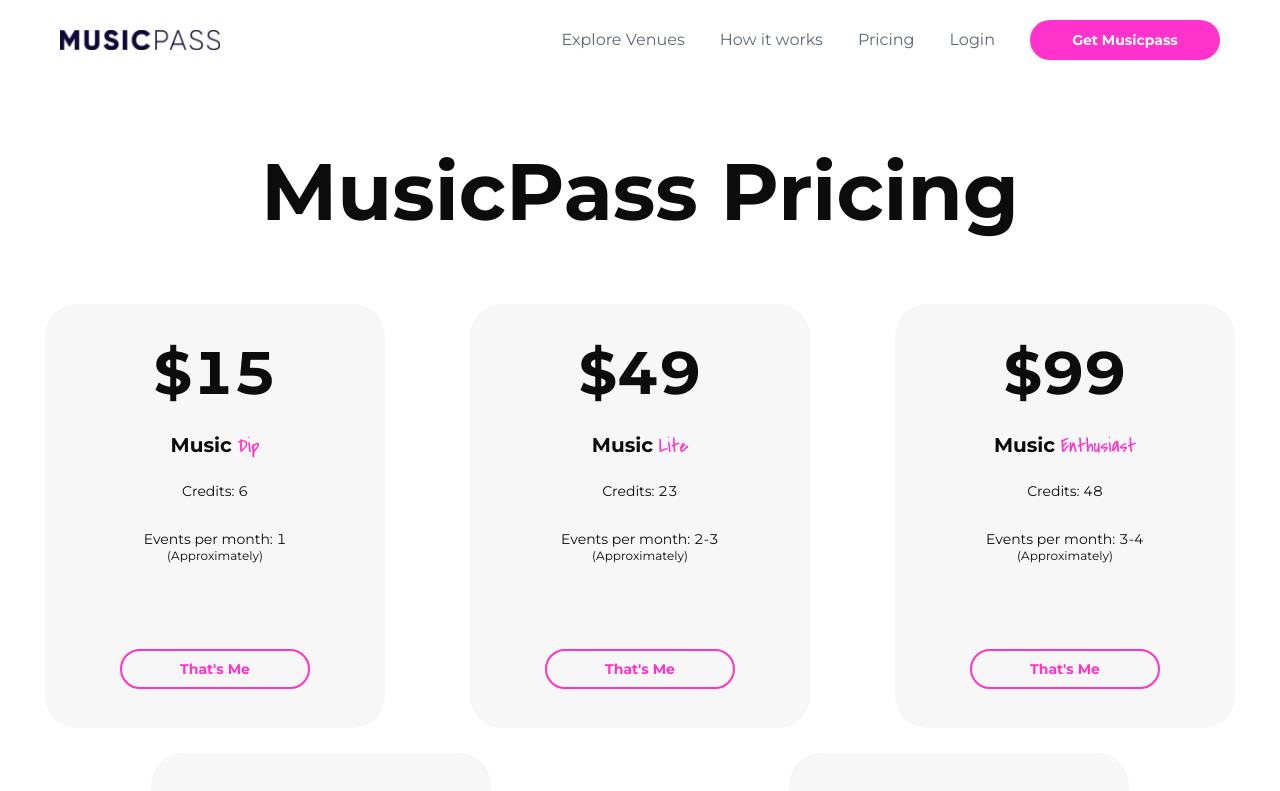
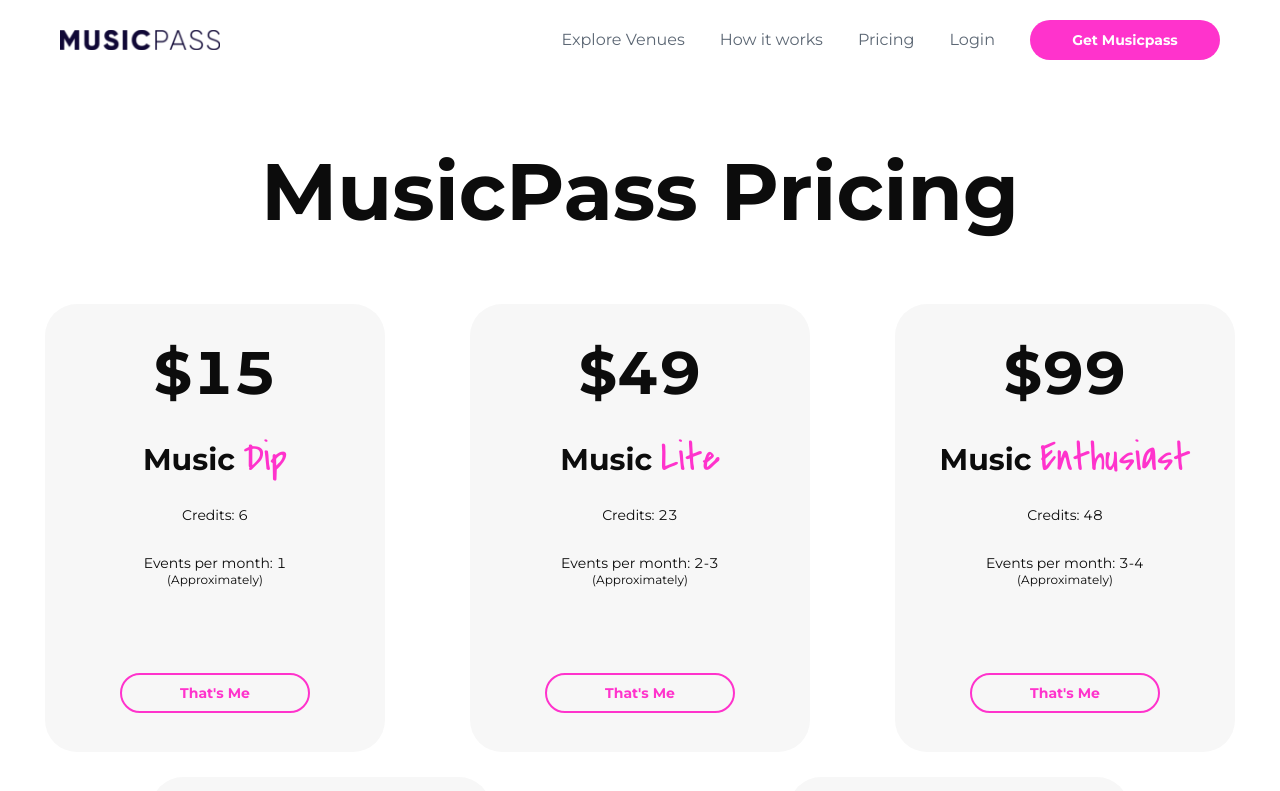
Before and after one commit to Bse161078/musicstep, a React (Create React App) app: page /pricing in a window 1280 px wide. Shown: the top 791 px of the page. Built offline with nearby package versions, Linux system fonts and the light colour scheme.

Commit message:
changes pricing font siza

```diff
--- a/src/components/PriceCard/PriceCard.style.ts
+++ b/src/components/PriceCard/PriceCard.style.ts
@@ -31,7 +31,7 @@
     color: #0c0c0c;
 
     @media (max-width: 1600px) {
-      font-size: 20px;
+      /* font-size: 20px; */
     }
 
     span {
@@ -41,7 +41,7 @@
       font-family: 'Covered By Your Grace', cursive;
 
       @media (max-width: 1600px) {
-        font-size: 20px;
+        /* font-size: 20px; */
       }
     }
   }
```
